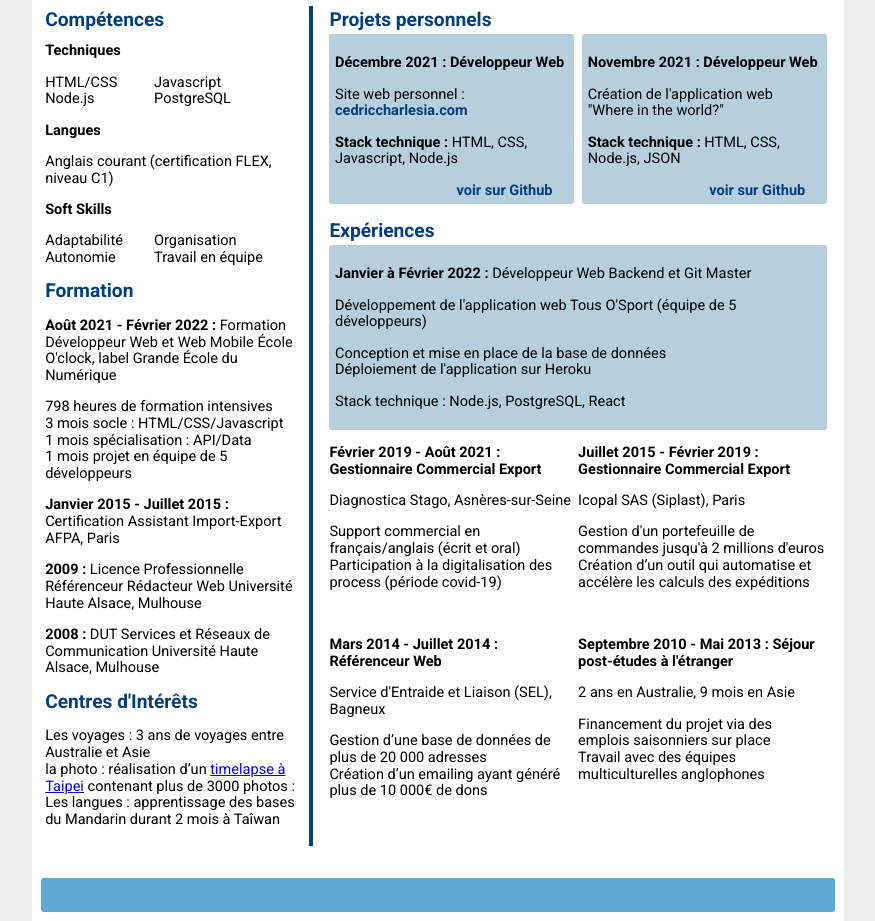
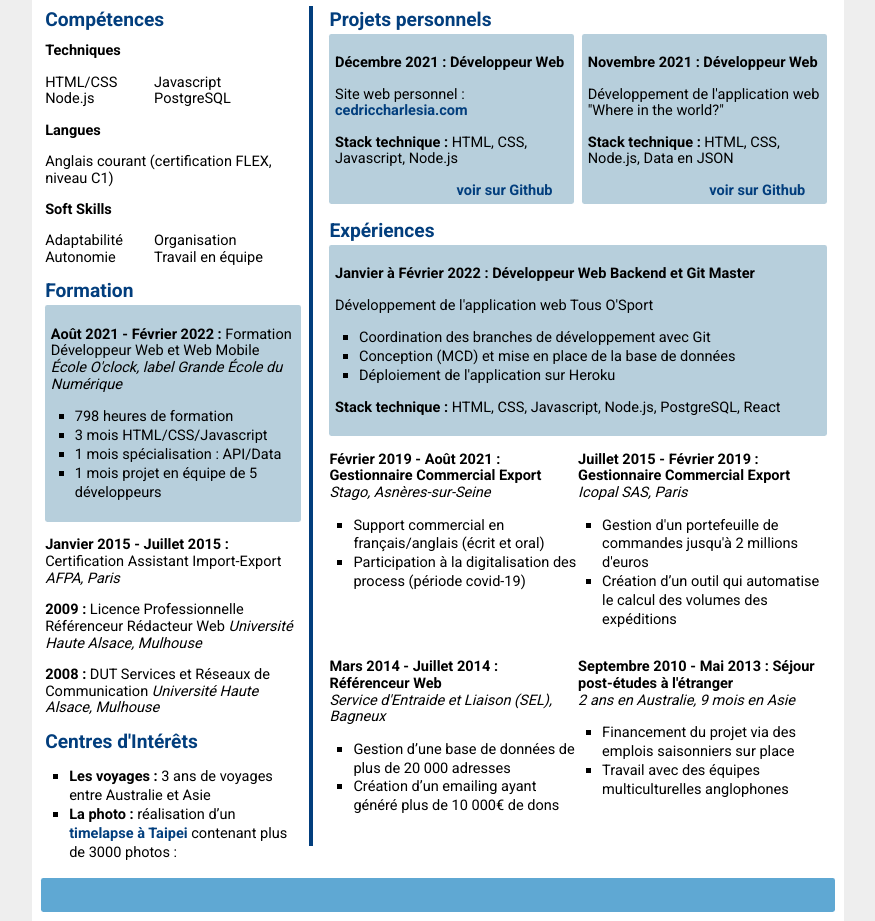
Before and after one commit to cedric-charlesia/my-resume, a plain HTML site: page index.html in a window 1280 px wide. Shown: the part 220-1141 px from the top of the page, without its empty margins (202-1077 px from the left). Drawn offline with Linux system fonts and the light colour scheme.

Commit message:
Content and CSS styling updates

```diff
--- a/css/style.css
+++ b/css/style.css
@@ -28,6 +28,9 @@ body {
 }
 .bold {
   font-weight: bold;
+}
+.italic {
+  font-style: italic;
 }
 ul {
   list-style: none;
@@ -123,15 +126,41 @@ ul {
   border-right: 4px solid var(--darkblue-color);
 }
 
-/* Main section - skill sub section */
+/* Main section - skills sub section */
 .skill-list {
   display: grid;
   grid-template-columns: 1fr 1fr;
   width: 85%;
 }
 
+/* Main section - education sub section */
+.education {
+  padding: 0.35rem;
+  background-color: #B7CFDC;
+  border-radius: 0.15rem;
+}
+.education ul {
+  list-style: square;
+  padding-left: 1.5rem;
+  line-height: 1.3;
+}
+
+/* Main section - favorites sub section */
+.favorites {
+  list-style: square;
+  padding-left: 1.5rem;
+  line-height: 1.3;
+}
+.favorites a,
+.favorites a:hover,
+.favorites a:active,
+.favorites a:visited {
+  text-decoration: none;
+  color: var(--darkblue-color);
+}
+
 /* Main section - experiences and projects sub section */
-.experience {
+.experiences-block {
   width: 66%;
   padding-left: 1rem;
   padding-right: 0.5rem;
@@ -157,12 +186,25 @@ ul {
   text-align: right;
   margin-right: 1rem;
 }
+.experience-list {
+  list-style: square;
+  padding-left: 1.5rem;
+  line-height: 1.3;
+}
 
 /* Past experiences */
 .past-experience {
   display: grid;
   grid-template-columns: 1fr 1fr;
   grid-template-rows: 1fr 1fr;
+}
+.past-experience ul {
+  list-style: square;
+  padding-left: 1.5rem;
+  line-height: 1.3;
+}
+.no-margin-bottom {
+  margin-bottom: 0;
 }
 
 /* Footer section */
--- a/index.html
+++ b/index.html
@@ -41,7 +41,7 @@
 
       <section class="main_block about_me">
 
-        <h3 class="cv_block">Comp&eacute;tences</h3>
+        <h3>Comp&eacute;tences</h3>
         <div class="skill">
           <div class="skill-tech">
             <h4>Techniques</h4>
@@ -69,93 +69,95 @@
           </div>
         </div>
 
-        <h3 class="cv_block">Formation</h3>
+        <h3>Formation</h3>
+        <div class="education">
           <p><span class="bold">Ao&ucirc;t 2021 - F&eacute;vrier 2022 :</span> Formation D&eacute;veloppeur Web et Web Mobile
-          &Eacute;cole O'clock, label Grande &Eacute;cole du Num&eacute;rique
+            <span class="italic">&Eacute;cole O'clock, label Grande &Eacute;cole du Num&eacute;rique</span>
             <ul>
-            <li>798 heures de formation intensives</li>
-            <li>3 mois socle : HTML/CSS/Javascript</li>
+              <li>798 heures de formation</li>
+              <li>3 mois HTML/CSS/Javascript</li>
               <li>1 mois sp&eacute;cialisation : API/Data</li>
               <li>1 mois projet en &eacute;quipe de 5 d&eacute;veloppeurs</li>
             </ul>
           </p>
+        </div>
         <p><span class="bold">Janvier 2015 - Juillet 2015 :</span> Certification Assistant Import-Export
-          AFPA, Paris
+          <span class="italic">AFPA, Paris</span>
         </p>
         <p><span class="bold">2009 :</span> </span>Licence Professionnelle R&eacute;f&eacute;renceur R&eacute;dacteur Web
-          Universit&eacute; Haute Alsace, Mulhouse
+          <span class="italic">Universit&eacute; Haute Alsace, Mulhouse</span>
         </p>
         <p><span class="bold">2008 :</span> DUT Services et R&eacute;seaux de Communication
-          Universit&eacute; Haute Alsace, Mulhouse
+          <span class="italic">Universit&eacute; Haute Alsace, Mulhouse</span>
         </p>
 
-        <h3 class="cv_block">Centres d'Int&eacute;r&ecirc;ts</h3>
-        <ul>
-          <li>Les voyages : 3 ans de voyages entre Australie et Asie</li>
-          <li>la photo : r&eacute;alisation d’un <a href="https://vimeo.com/57914684" target="blank">timelapse à Taipei</a> contenant plus de 3000 photos :</li>
-          <li>Les langues : apprentissage des bases du Mandarin durant 2 mois à Ta&icirc;wan</li>
+        <h3>Centres d'Int&eacute;r&ecirc;ts</h3>
+        <ul class="favorites">
+          <li><span class="bold">Les voyages :</span> 3 ans de voyages entre Australie et Asie</li>
+          <li><span class="bold">La photo :</span> r&eacute;alisation d’un <a href="https://vimeo.com/57914684" target="blank" class="bold">timelapse à Taipei</a> contenant plus de 3000 photos :</li>
         </ul>
       </section>
 
-      <section class="main_block experience">
+      <section class="main_block experiences-block">
 
-        <h3 class="cv_block">Projets personnels</h3>
+        <h3>Projets personnels</h3>
         <div class="personal_project">
 
-          <article class="experience-description project">
+          <article class="experience project">
             <p><span class="bold">D&eacute;cembre 2021 : D&eacute;veloppeur Web</span></p>
             Site web personnel : <a href="https://cedriccharlesia.com/">cedriccharlesia.com</a>
             <p><span class="bold">Stack technique :</span> HTML, CSS, Javascript, Node.js</p>
             <a href="https://github.com/cedric-charlesia/my-personal-website" class="github" target="blank">voir sur Github</a>
           </article>
 
-          <article class="experience-description project">
+          <article class="experience project">
             <p><span class="bold">Novembre 2021 : D&eacute;veloppeur Web</span></p>
-            Cr&eacute;ation de l'application web "Where in the world?"
-            <p><span class="bold">Stack technique :</span> HTML, CSS, Node.js, JSON</p>
+            D&eacute;veloppement de l'application web "Where in the world?"
+            <p><span class="bold">Stack technique :</span> HTML, CSS, Node.js, Data en JSON</p>
             <a href="https://github.com/cedric-charlesia/Where-in-the-world" class="github" target="blank">voir sur Github</a>
           </article>
         </div>
 
-        <h3 class="cv_block">Exp&eacute;riences</h3>
-        <article class="experience-description project">
-          <p><span class="bold">Janvier &agrave; F&eacute;vrier 2022 :</span> D&eacute;veloppeur Web Backend et Git Master</p>
-          D&eacute;veloppement de l'application web Tous O'Sport (&eacute;quipe de 5 d&eacute;veloppeurs)
-          <ul>
-            <li>Conception et mise en place de la base de donn&eacute;es</li>
+        <h3>Exp&eacute;riences</h3>
+        <article class="experience project">
+          <p><span class="bold">Janvier &agrave; F&eacute;vrier 2022 : D&eacute;veloppeur Web Backend et Git Master</span></p>
+          D&eacute;veloppement de l'application web Tous O'Sport
+          <ul class="experience-list">
+            <li>Coordination des branches de d&eacute;veloppement avec Git</li>
+            <li>Conception (MCD) et mise en place de la base de donn&eacute;es</li>
             <li>D&eacute;ploiement de l'application sur Heroku</li>
           </ul>
-          <p>Stack technique : Node.js, PostgreSQL, React</p>
+          <p><span class="bold">Stack technique :</span> HTML, CSS, Javascript, Node.js, PostgreSQL, React</p>
         </article>
 
         <div class="past-experience">
-          <article class="experience-description">
-            <p><span class="bold">F&eacute;vrier 2019 - Août 2021 : Gestionnaire Commercial Export</span></p>
-            Diagnostica Stago, Asn&egrave;res-sur-Seine
+          <article class="experience">
+            <p class="no-margin-bottom"><span class="bold">F&eacute;vrier 2019 - Août 2021 : Gestionnaire Commercial Export</span></p>
+            <span class="italic">Stago, Asn&egrave;res-sur-Seine</span>
             <ul>
               <li>Support commercial en français/anglais (&eacute;crit et oral)</li>
               <li>Participation à la digitalisation des process (p&eacute;riode covid-19)</li>
             </ul>
           </article>
-          <article class="experience-description">
-            <p><span class="bold">Juillet 2015 - F&eacute;vrier 2019 : Gestionnaire Commercial Export</span></p>
-            Icopal SAS (Siplast), Paris
+          <article class="experience">
+            <p class="no-margin-bottom"><span class="bold">Juillet 2015 - F&eacute;vrier 2019 : Gestionnaire Commercial Export</span></p>
+            <span class="italic">Icopal SAS, Paris</span>
             <ul>
               <li>Gestion d'un portefeuille de commandes jusqu'à 2 millions d'euros</li>
-              <li>Cr&eacute;ation d’un outil qui automatise et acc&eacute;l&egrave;re les calculs des exp&eacute;ditions</li>
+              <li>Cr&eacute;ation d’un outil qui automatise le calcul des volumes des exp&eacute;ditions</li>
             </ul>
             </article>
-            <article class="experience-description">
-            <p><span class="bold">Mars 2014 - Juillet 2014 : R&eacute;f&eacute;renceur Web</span></p>
-            Service d'Entraide et Liaison (SEL), Bagneux
+            <article class="experience">
+            <p class="no-margin-bottom"><span class="bold">Mars 2014 - Juillet 2014 : R&eacute;f&eacute;renceur Web</span></p>
+            <span class="italic">Service d'Entraide et Liaison (SEL), Bagneux</span>
             <ul>
               <li>Gestion d’une base de donn&eacute;es de plus de 20 000 adresses</li>
               <li>Cr&eacute;ation d’un emailing ayant g&eacute;n&eacute;r&eacute; plus de 10 000€ de dons</li>
             </ul>
             </article>
-            <article class="experience-description">
-            <p><span class="bold">Septembre 2010 - Mai 2013 : S&eacute;jour post-&eacute;tudes à l'&eacute;tranger</span></p>
-            2 ans en Australie, 9 mois en Asie
+            <article class="experience">
+            <p class="no-margin-bottom"><span class="bold">Septembre 2010 - Mai 2013 : S&eacute;jour post-&eacute;tudes à l'&eacute;tranger</span></p>
+            <span class="italic">2 ans en Australie, 9 mois en Asie</span>
             <ul>
               <li>Financement du projet via des emplois saisonniers sur place</li>
               <li>Travail avec des &eacute;quipes multiculturelles anglophones</li>
```
Lines whose indentation alone changed are shown as unchanged.
